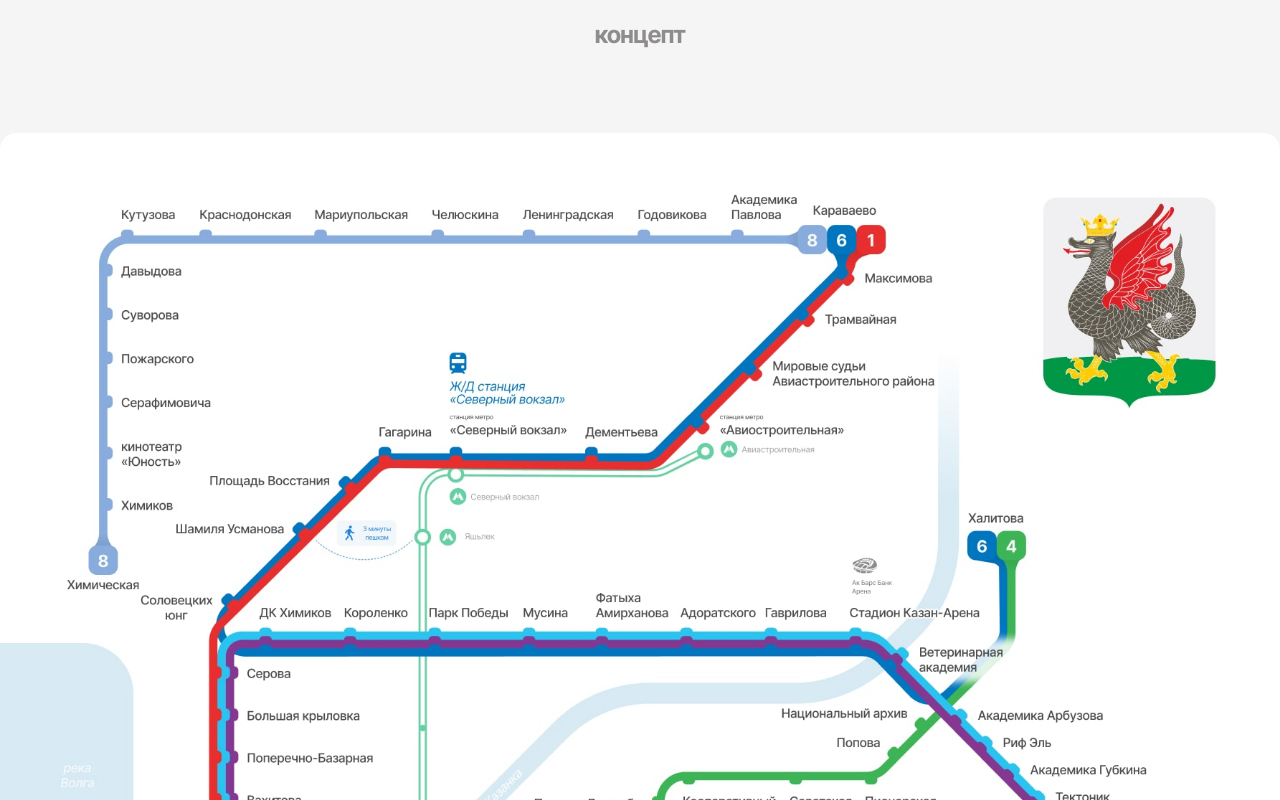
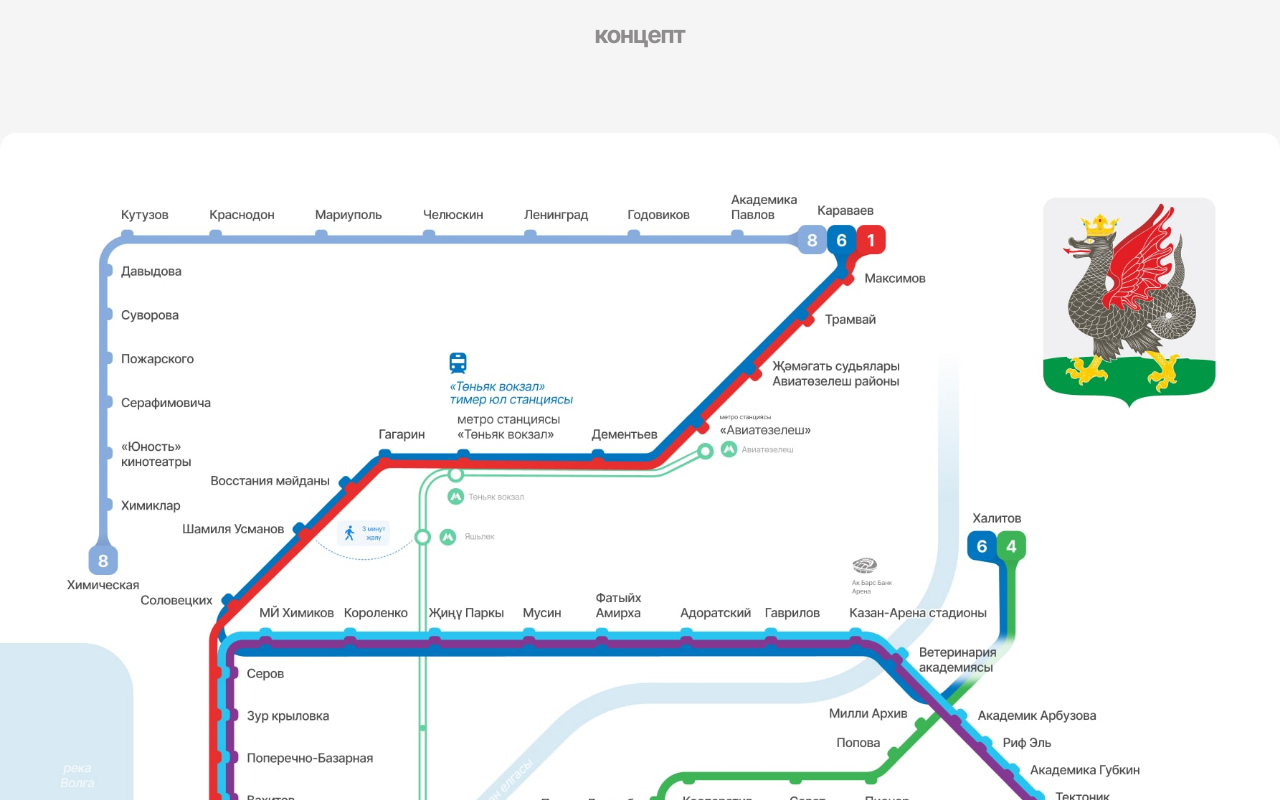
Before and after one commit to RuslanFatikhov/kazantram, a plain HTML site: page tat.html in a window 1280 px wide. Shown: the part 520-1320 px from the top of the page. Drawn offline with nearby package versions, Linux system fonts and the light colour scheme.

Commit message:
Замена сорса в татарской версии

```diff
--- a/tat.html
+++ b/tat.html
@@ -70,7 +70,7 @@
 
 		<!--IMG-->
 		<div class="cover">
-			<img id="map" src="src/map-rus.jpg" alt="map">
+			<img id="map" src="src/map-tat.jpg" alt="map">
 
 
 			<div class="selector">
```
